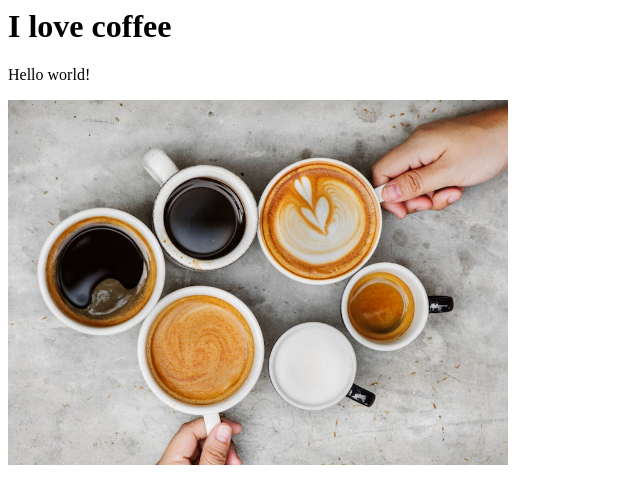
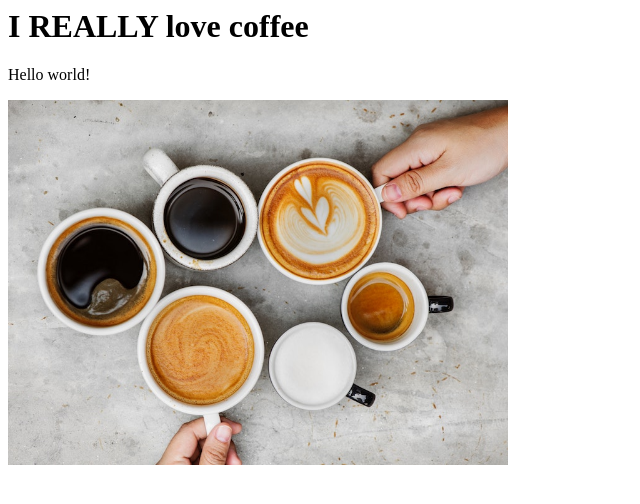
Before and after one commit to andymac-ai/aws-clf-c02, a plain HTML site: page s3/index.html in a window 1280 px wide. Shown: the whole page, without its empty margins (0-640 px from the left). Drawn offline with Linux system fonts and the light colour scheme.

Commit message:
Update index.html

```diff
--- a/s3/index.html
+++ b/s3/index.html
@@ -3,7 +3,7 @@
         <title>My First Webpage</title>
     </head>
     <body>
-        <h1>I love coffee</h1>
+        <h1>I REALLY love coffee</h1>
         <p>Hello world!</p>
     </body>
 
```
